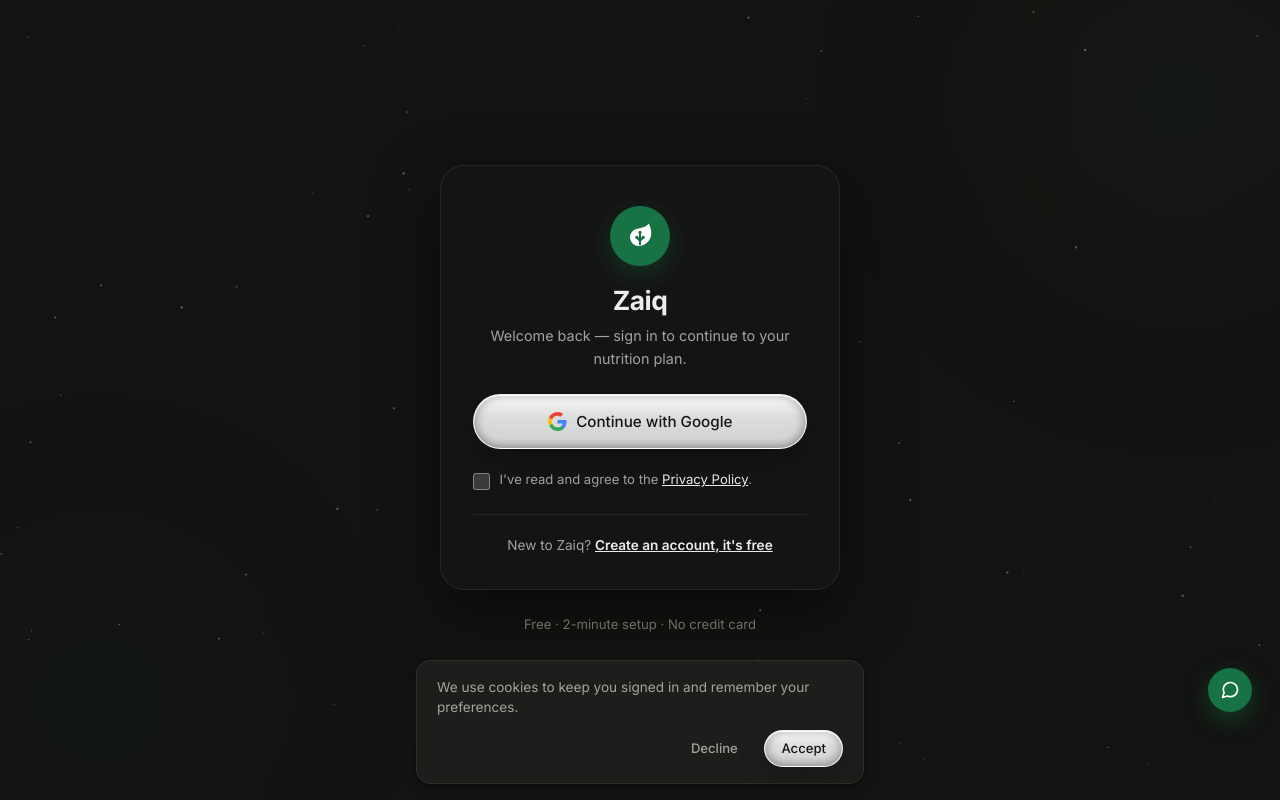
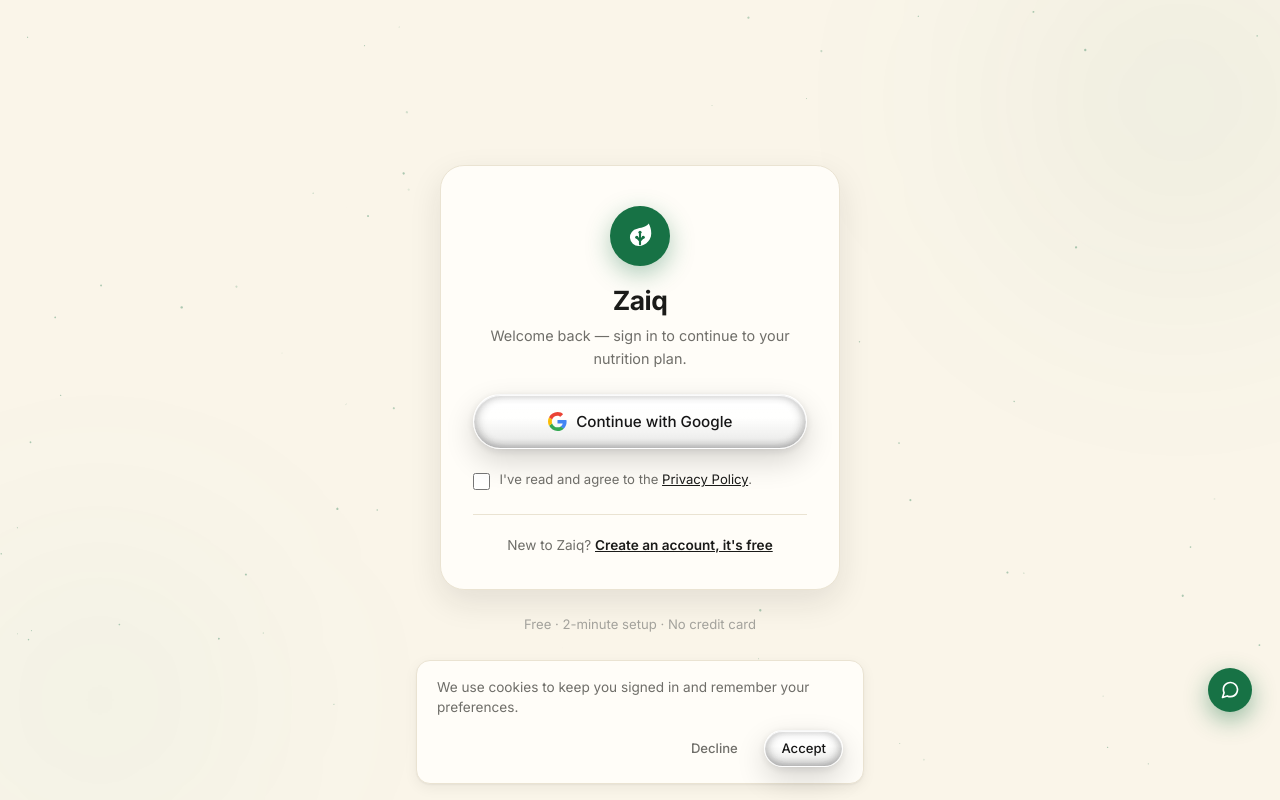
Before and after one commit to verstilearis-sketch/Diet-asisstant-App, a Next.js app: page /auth in a window 1280 px wide. Built offline with nearby package versions, Linux system fonts and the light colour scheme; no server answers.

Commit message:
warm cream light theme: replace dark background with pastel cream across the app

```diff
--- a/src/app/globals.css
+++ b/src/app/globals.css
@@ -11,12 +11,12 @@
 
 :root {
   --font-sans: 'Inter', -apple-system, BlinkMacSystemFont, 'Segoe UI', Roboto, sans-serif;
-  color-scheme: dark;
-
-  /* Surfaces */
-  --color-bg: #f7f7f5;
-  --color-surface: #ffffff;
-  --color-surface2: #f0efec;
+  color-scheme: light;
+
+  /* Surfaces — warm cream, soft pastel */
+  --color-bg: #faf5e9;
+  --color-surface: #fffdf8;
+  --color-surface2: #f3ede0;
 
   /* Text */
   --color-text: #1b1b19;
@@ -24,8 +24,8 @@
   --color-faint: #a3a29c;
 
   /* Borders */
-  --color-border: #e6e5e0;
-  --color-border-strong: #d8d7d1;
+  --color-border: #eae3d2;
+  --color-border-strong: #dcd2b8;
 
   /* Brand — deep botanical green */
   --color-accent: #177245;
@@ -844,15 +844,15 @@ input[type="range"]::-moz-range-thumb {
   min-height: 100vh; display: flex; flex-direction: column; align-items: center; justify-content: center;
   padding: 2rem 1.25rem; position: relative; gap: 1.5rem;
 }
-/* ── Modern sign-in card (dark, centered) ─────────────────────────── */
+/* ── Modern sign-in card (centered) ─────────────────────────── */
 .signin-card {
   width: 100%; max-width: 400px; position: relative; z-index: 1;
-  background: #141414;
-  border: 1px solid rgba(255, 255, 255, 0.08);
+  background: var(--color-surface);
+  border: 1px solid var(--color-border);
   border-radius: 1.5rem;
   padding: 2.5rem 2rem 2rem;
   text-align: center;
-  box-shadow: 0 24px 64px rgba(0, 0, 0, 0.5);
+  box-shadow: 0 12px 32px rgba(27, 27, 25, 0.10);
 }
 .signin-logo {
   width: 60px; height: 60px; border-radius: 50%;
@@ -888,7 +888,7 @@ input[type="range"]::-moz-range-thumb {
 }
 .signin-toggle {
   margin-top: 1.5rem; padding-top: 1.25rem;
-  border-top: 1px solid rgba(255, 255, 255, 0.07);
+  border-top: 1px solid var(--color-border);
   font-size: 0.85rem; color: var(--color-muted);
 }
 .signin-toggle a { color: var(--color-text); text-decoration: underline; font-weight: 600; }
--- a/src/app/layout.tsx
+++ b/src/app/layout.tsx
@@ -5,7 +5,7 @@ import { GlobalChrome } from '@/components/GlobalChrome';
 import { VortexBackground } from '@/components/ui/vortex-background';
 
 export const viewport: Viewport = {
-  themeColor: '#131311',
+  themeColor: '#faf5e9',
 };
 
 export const metadata: Metadata = {
@@ -32,8 +32,8 @@ export const metadata: Metadata = {
 
 export default function RootLayout({ children }: { children: React.ReactNode }) {
   return (
-    <html lang="en" data-theme="dark">
-      {/* Dark mode only — light theme removed Oct 2026 */}
+    <html lang="en" data-theme="light">
+      {/* Cream light theme — warm pastel background (Nov 2026) */}
       <body suppressHydrationWarning>
         <VortexBackground />
         <GlobalChrome />
```
